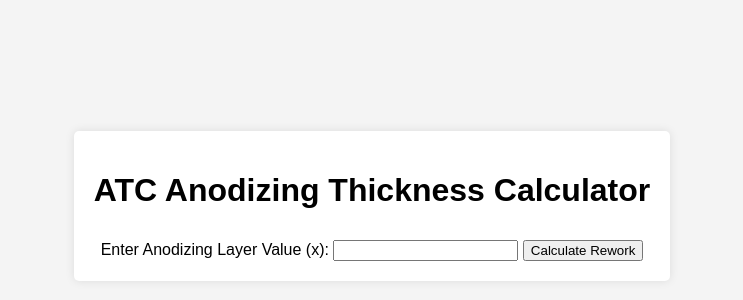
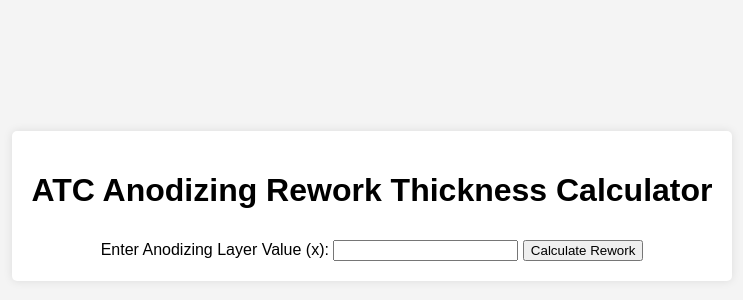
Before and after one commit to Gkid1/Anodizing-_Rework_Calculator, a plain HTML site: page index.html in a window 1280 px wide. Shown: the part 194-494 px from the top of the page, without its empty margins (268-1011 px from the left). Drawn offline with Linux system fonts and the light colour scheme.

Commit message:
Update index.html

```diff
--- a/index.html
+++ b/index.html
@@ -9,7 +9,7 @@
 </head>
 <body>
     <div class="container">
-        <h1>ATC Anodizing Thickness Calculator</h1>
+        <h1>ATC Anodizing Rework Thickness Calculator</h1>
         <label for="anodizingLayer">Enter Anodizing Layer Value (x):</label>
         <input type="number" id="anodizingLayer" step="0.1">
         <button onclick="calculateRework()">Calculate Rework</button>
```
